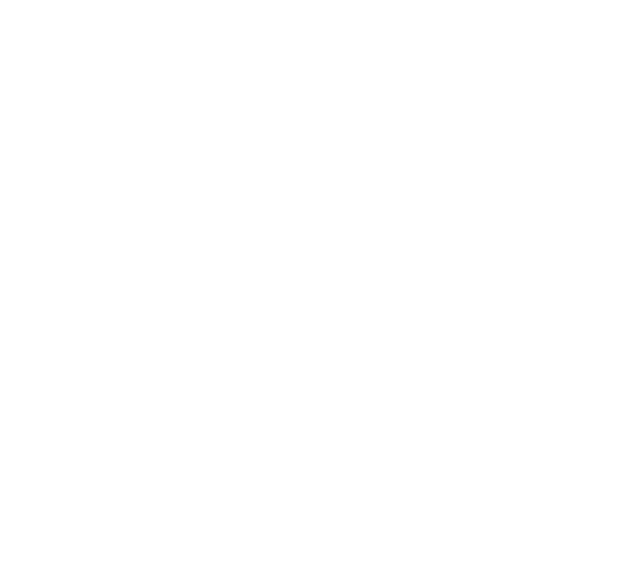
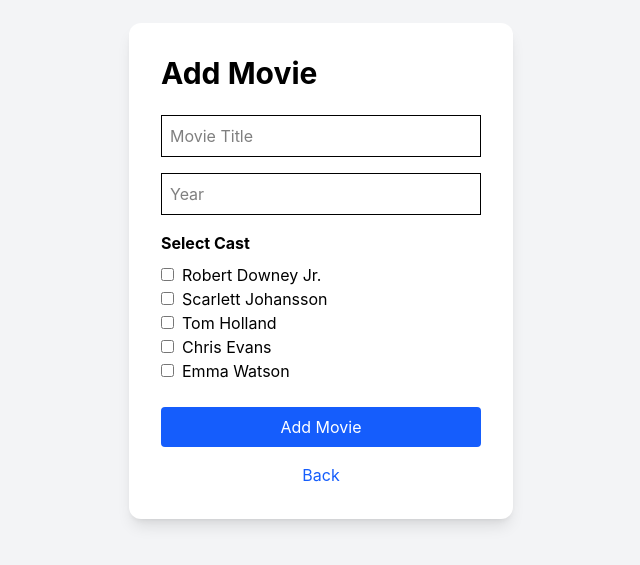
Before and after one commit to Manita3210/summer-web-development-, a React (Vite) app: page /add-movie in a window 1280 px wide. Before the commit this address had no page. Shown: the part 129-694 px from the top of the page, without its empty margins (319-959 px from the left). Built offline with nearby package versions, Linux system fonts and the light colour scheme.

Commit message:
Add movie form with multi-select cast

```diff
--- a/src/App.jsx
+++ b/src/App.jsx
@@ -4,6 +4,7 @@
 import ActorGrid from "./components/ActorGrid";
 import ActorDetail from "./pages/ActorDetail";
 import AddActor from "./pages/AddActor";
+import AddMovie from "./pages/AddMovie";
 
 import actorsData from "./data/actors";
 import moviesData from "./data/movies";
@@ -16,6 +17,10 @@
     setActors([...actors, newActor]);
   };
 
+  const addMovie = (newMovie) => {
+    setMovies([...movies, newMovie]);
+  };
+
   return (
     <Routes>
       <Route path="/" element={<ActorGrid actors={actors} />} />
@@ -26,6 +31,11 @@
       />
 
       <Route path="/add" element={<AddActor addActor={addActor} />} />
+
+      <Route
+        path="/add-movie"
+        element={<AddMovie actors={actors} addMovie={addMovie} />}
+      />
     </Routes>
   );
 }
--- a/src/components/ActorGrid.jsx
+++ b/src/components/ActorGrid.jsx
@@ -8,8 +8,14 @@
         Actor Profile Database
       </h1>
       <Link to="/add">
+        <button className="bg-blue-600 text-white px-4 py-2 rounded hover:bg-blue-700 mb-8 mr-4">
+          Add Actor
+        </button>
+      </Link>
+
+      <Link to="/add-movie">
         <button className="bg-blue-600 text-white px-4 py-2 rounded hover:bg-blue-700 mb-8">
-          Add Actor
+          Add Movie
         </button>
       </Link>
 
--- /dev/null
+++ b/src/pages/AddMovie.jsx
@@ -0,0 +1,82 @@
+import { useState } from "react";
+import { Link, useNavigate } from "react-router-dom";
+
+function AddMovie({ actors, addMovie }) {
+  const navigate = useNavigate();
+
+  const [title, setTitle] = useState("");
+  const [year, setYear] = useState("");
+  const [cast, setCast] = useState([]);
+
+  const handleCheckbox = (actorId) => {
+    if (cast.includes(actorId)) {
+      setCast(cast.filter((id) => id !== actorId));
+    } else {
+      setCast([...cast, actorId]);
+    }
+  };
+
+  const handleSubmit = (e) => {
+    e.preventDefault();
+
+    const newMovie = {
+      id: Date.now(),
+      title,
+      year: Number(year),
+      cast,
+    };
+
+    addMovie(newMovie);
+    navigate("/");
+  };
+
+  return (
+    <div className="min-h-screen flex justify-center items-center bg-gray-100">
+      <form
+        onSubmit={handleSubmit}
+        className="bg-white p-8 rounded-xl shadow-lg w-96"
+      >
+        <h1 className="text-3xl font-bold mb-6">Add Movie</h1>
+
+        <input
+          className="border p-2 w-full mb-4"
+          placeholder="Movie Title"
+          value={title}
+          onChange={(e) => setTitle(e.target.value)}
+        />
+
+        <input
+          className="border p-2 w-full mb-4"
+          placeholder="Year"
+          type="number"
+          value={year}
+          onChange={(e) => setYear(e.target.value)}
+        />
+
+        <h2 className="font-bold mb-2">Select Cast</h2>
+
+        {actors.map((actor) => (
+          <label key={actor.id} className="block">
+            <input
+              type="checkbox"
+              checked={cast.includes(actor.id)}
+              onChange={() => handleCheckbox(actor.id)}
+            />
+
+            <span className="ml-2">{actor.name}</span>
+          </label>
+        ))}
+
+        <button className="bg-blue-600 text-white px-4 py-2 rounded mt-6 w-full">
+          Add Movie
+        </button>
+
+        <Link to="/" className="block text-center mt-4 text-blue-600">
+          Back
+        </Link>
+      </form>
+    </div>
+  );
+}
+
+export default AddMovie;
```
